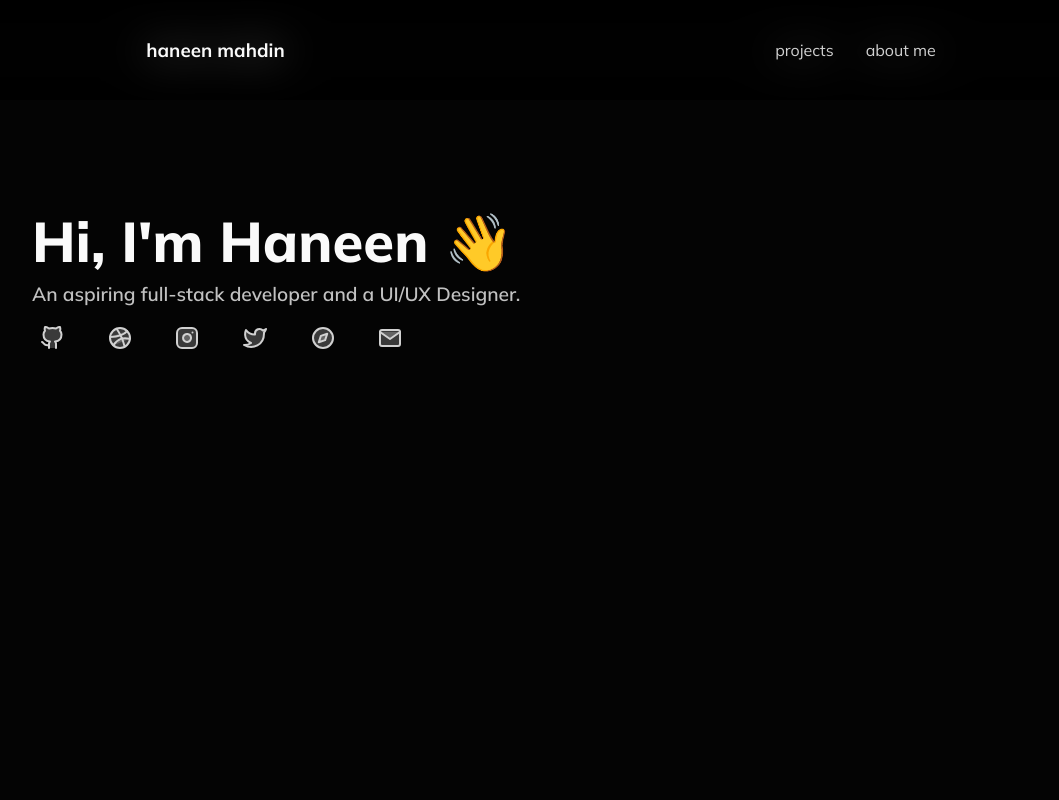
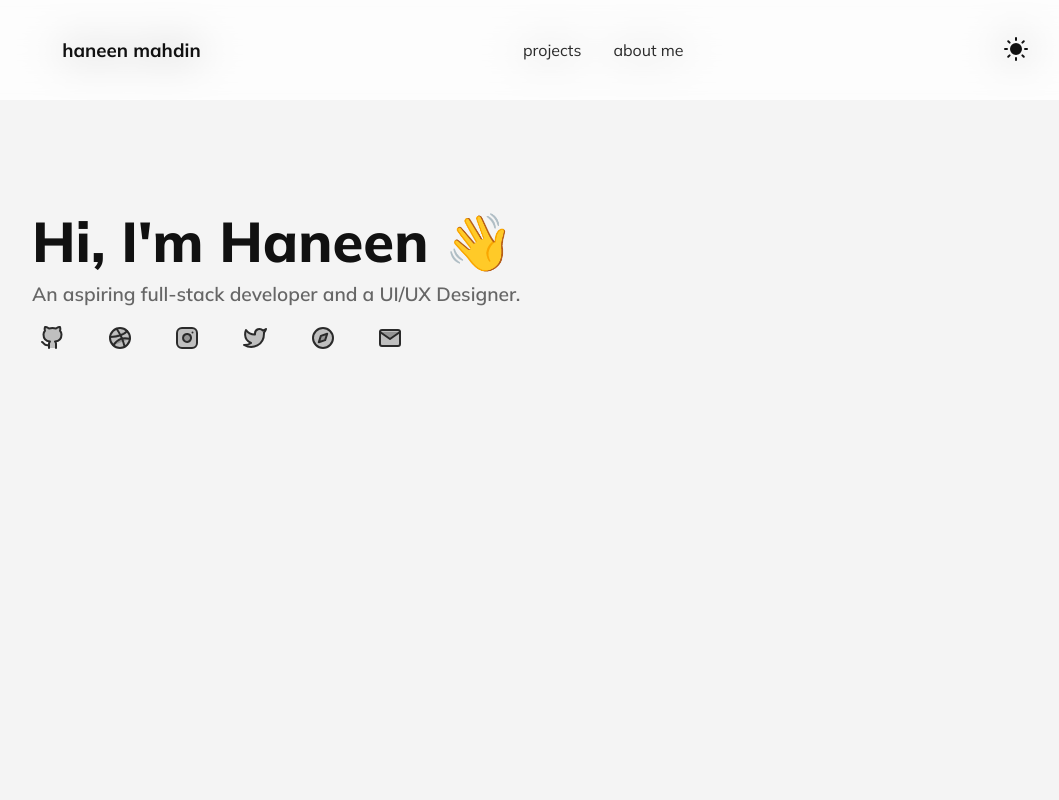
Before and after one commit to haneenmahd/haneenmahd.github.io, a React (Vite) app: page / in a window 1280 px wide. Shown: the top 800 px of the page, without its empty margins (96-1155 px from the left). Built offline with nearby package versions, Linux system fonts and the light colour scheme.

Commit message:
add `ThemeSwitch`

```diff
--- a/src/App.jsx
+++ b/src/App.jsx
@@ -22,11 +22,11 @@ const AppStyle = styled.div`
 `;
 
 function App(props) {
-  const [theme] = useOutletContext();
+  const [theme, setTheme] = useOutletContext();
 
   return (
     <AppStyle theme={theme}>
-      <NavBar theme={theme} />
+      <NavBar theme={theme} setTheme={(theme) => setTheme(theme)} />
       <Main theme={theme} />
       <Projects theme={theme} showMoreLinks />
       <About theme={theme} />
--- a/src/components/NavBar.jsx
+++ b/src/components/NavBar.jsx
@@ -3,6 +3,7 @@ import styled from "styled-components";
 import Logo from '../assets/jsx/Logo';
 import theme from '../theme/theme';
 import NavLink from './NavLink';
+import ThemeSwitch from './ThemeSwitch';
 
 const Container = styled.nav`
   height: 100px;
@@ -25,7 +26,7 @@ export default class NavBar extends Component {
   }
 
   render() {
-    const { state, props } = this;
+    const { props } = this;
 
     return (
       <Container theme={props.theme}>
@@ -35,6 +36,8 @@ export default class NavBar extends Component {
           <NavLink theme={props.theme} to="/projects" text="projects" />
           <NavLink theme={props.theme} to="/about" text="about me" />
         </div>
+
+        <ThemeSwitch theme={props.theme} setTheme={props.setTheme} />
       </Container>
     );
   }
--- /dev/null
+++ b/src/components/ThemeSwitch.jsx
@@ -0,0 +1,42 @@
+import React, { useState } from 'react';
+import { Sun, Moon } from 'react-feather';
+import { useOutletContext } from 'react-router-dom';
+import styled from 'styled-components';
+import theme from '../theme/theme';
+
+const Switch = styled.button`
+  height: 40px;
+  width: 40px;
+  background: transparent;
+  border: none;
+  outline: none;
+  color: ${(props) =>
+    props.theme === "dark" ? theme.dark.textColor : theme.light.textColor};
+
+  svg {
+    fill: ${(props) =>
+      props.theme === "dark" ? theme.dark.textColor : theme.light.textColor};
+    stroke: ${(props) =>
+      props.theme === "dark" ? theme.dark.textColor : theme.light.textColor};
+  }
+`;
+
+/**
+ *
+ * @param {{
+ *   theme: "dark" | "light";
+ *   setTheme: (param: any) => void;
+ * }} props
+ * @returns
+ */
+export default function ThemeSwitch(props) {
+  const { theme, setTheme } = props;
+
+  return (
+      <Switch theme={props.theme} onClick={() => {
+          setTheme(theme === "dark" ? "light" : "dark");
+      }}>
+          {theme === "dark" ? <Moon /> : <Sun />}
+      </Switch>
+  );
+}
--- a/src/main.jsx
+++ b/src/main.jsx
@@ -12,7 +12,7 @@ import _theme from './theme/theme'
 smoothscroll.polyfill();
 
 function RenderingApp() {
-  const [theme] = useState("dark");
+  const [theme, setTheme] = useState("light");
   const location = useLocation();
 
   useEffect(() => {
@@ -24,10 +24,10 @@ function RenderingApp() {
       paddingTop: location.pathname !== "/" ? 85 : 0,
       backgroundColor: theme === "dark" ? _theme.dark.mainBg : _theme.light.mainBg
     }}>
-      <NavBar theme={theme} />
+      <NavBar theme={theme} setTheme={(theme) => setTheme(theme)} />
 
       {/* React Router renderings */}
-      <Outlet context={[theme]} />
+      <Outlet context={[theme, setTheme]} />
     </div>
   );
 }
--- a/src/pages/Projects.jsx
+++ b/src/pages/Projects.jsx
@@ -66,8 +66,6 @@ const AllProjectsLink = styled(Link)`
 
 export default function Projects(props) {
   const [theme] = useOutletContext();
-
-  console.log(theme);
 
   return (
     <Container theme={theme}>
```
